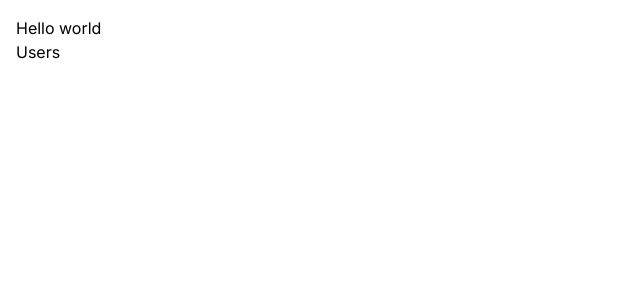
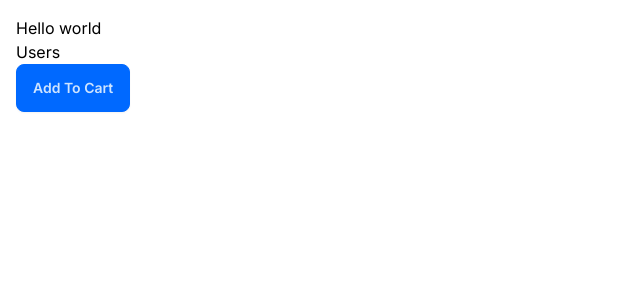
Before and after one commit to LahiruMadushann/Tracking_Issue, a Next.js app: page / in a window 1280 px wide. Shown: the top 300 px of the page, without its empty margins (0-640 px from the left). Built offline with nearby package versions, Linux system fonts and the light colour scheme.

Commit message:
add usersinto table

```diff
--- a/app/components/AddToCart.tsx
+++ b/app/components/AddToCart.tsx
@@ -4,7 +4,7 @@
 const AddToCart = () => {
   return (
     <div>
-        <button onClick = {() => console.log('Click')} >Click</button>
+        <button className='btn btn-primary' onClick = {() => console.log('Click')} >Add To Cart</button>
     </div>
   )
 }
--- a/app/components/ProductCard.tsx
+++ b/app/components/ProductCard.tsx
@@ -5,7 +5,7 @@
 
 const ProductCard = () => {
   return (
-    <div className={styles.card}>
+    <div >
         <AddToCart />
     </div>
   )
--- a/app/layout.tsx
+++ b/app/layout.tsx
@@ -15,7 +15,7 @@
   children: React.ReactNode
 }) {
   return (
-    <html lang="en">
+    <html lang="en" data-theme="winter">
       <body className={inter.className}>{children}</body>
     </html>
   )
--- a/app/page.tsx
+++ b/app/page.tsx
@@ -1,11 +1,14 @@
 import Image from 'next/image'
 import Link from 'next/link'
+import UsersPage from './users/page'
+import ProductCard from './components/ProductCard'
 
 export default function Home() {
   return (
     <main>
       <h1>Hello world</h1>
       <Link href="/users">Users</Link>
+      <ProductCard />
     </main>
   )
 }
--- a/app/users/page.tsx
+++ b/app/users/page.tsx
@@ -1,26 +1,37 @@
-import React from 'react'
-import ProductCard from '../components/ProductCard'
+import React from "react";
 
 interface User {
-    id : number;
-    name: string;
+  id: number;
+  name: string;
+  email: string;
 }
 
 const UsersPage = async () => {
-    const res = await fetch('https://jsonplaceholder.typicode.com/users', { cache: 'no-store'});
-    const users: User[] = await res.json();
-    console.log("users", users)
+  const res = await fetch("https://jsonplaceholder.typicode.com/users", {
+    cache: "no-store",
+  });
+  const users: User[] = await res.json();
   return (
     <div>
-      UsersPage
-      <p>{new Date().toLocaleTimeString()}</p>
-      <ul>
-        {users.map(user => <li key={user.id}>{user.name}</li>)}
-      </ul>
+      <h1>Users</h1>
+      <table className="table table-bordered">
+        <thead>
+          <tr>
+            <th>Name</th>
+            <th>Email</th>
+          </tr>
+        </thead>
+        <tbody>
+          {users.map((user) => (
+            <tr key={user.id}>
+              <td>{user.name}</td>
+              <td>{user.email}</td>
+            </tr>
+          ))}
+        </tbody>
+      </table>
+    </div>
+  );
+};
 
-      <ProductCard />
-    </div>
-  )
-}
-
-export default UsersPage
+export default UsersPage;
--- a/package.json
+++ b/package.json
@@ -21,5 +21,8 @@
     "react-dom": "18.3.1",
     "tailwindcss": "3.4.6",
     "typescript": "5.5.3"
+  },
+  "devDependencies": {
+    "daisyui": "^4.12.10"
   }
 }
--- a/tailwind.config.ts
+++ b/tailwind.config.ts
@@ -15,6 +15,11 @@
       },
     },
   },
-  plugins: [],
+  plugins: [
+    require('daisyui'),
+  ],
+  daisyui: {
+    themes: ["winter"],
+  },
 }
 export default config
```
Also changed, not shown: 1 other file (tests, documents, lock files or other folders).
